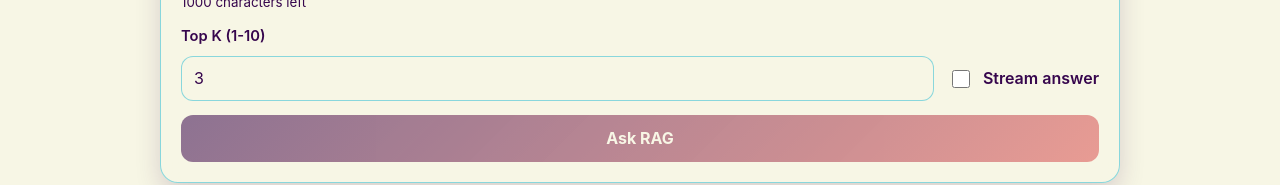
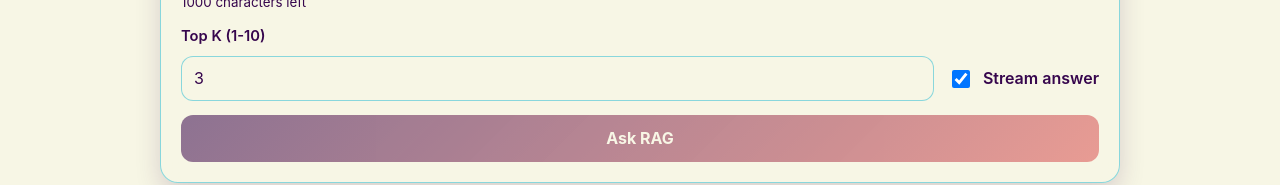
Before and after one commit to alrafiabdullah/doc_rag, a React (Vite) app in the folder front/: page / in a window 1280 px wide. Shown: the part 629-814 px from the top of the page. Built offline with nearby package versions, Linux system fonts and the light colour scheme; no server answers.

Commit message:
Make streaming default

```diff
--- a/front/src/App.tsx
+++ b/front/src/App.tsx
@@ -57,7 +57,7 @@ function App() {
 	});
 	const [question, setQuestion] = useState("");
 	const [topK, setTopK] = useState(3);
-	const [stream, setStream] = useState(false);
+	const [stream, setStream] = useState(true);
 	const [file, setFile] = useState<File | null>(null);
 
 	const [loading, setLoading] = useState(false);
```
